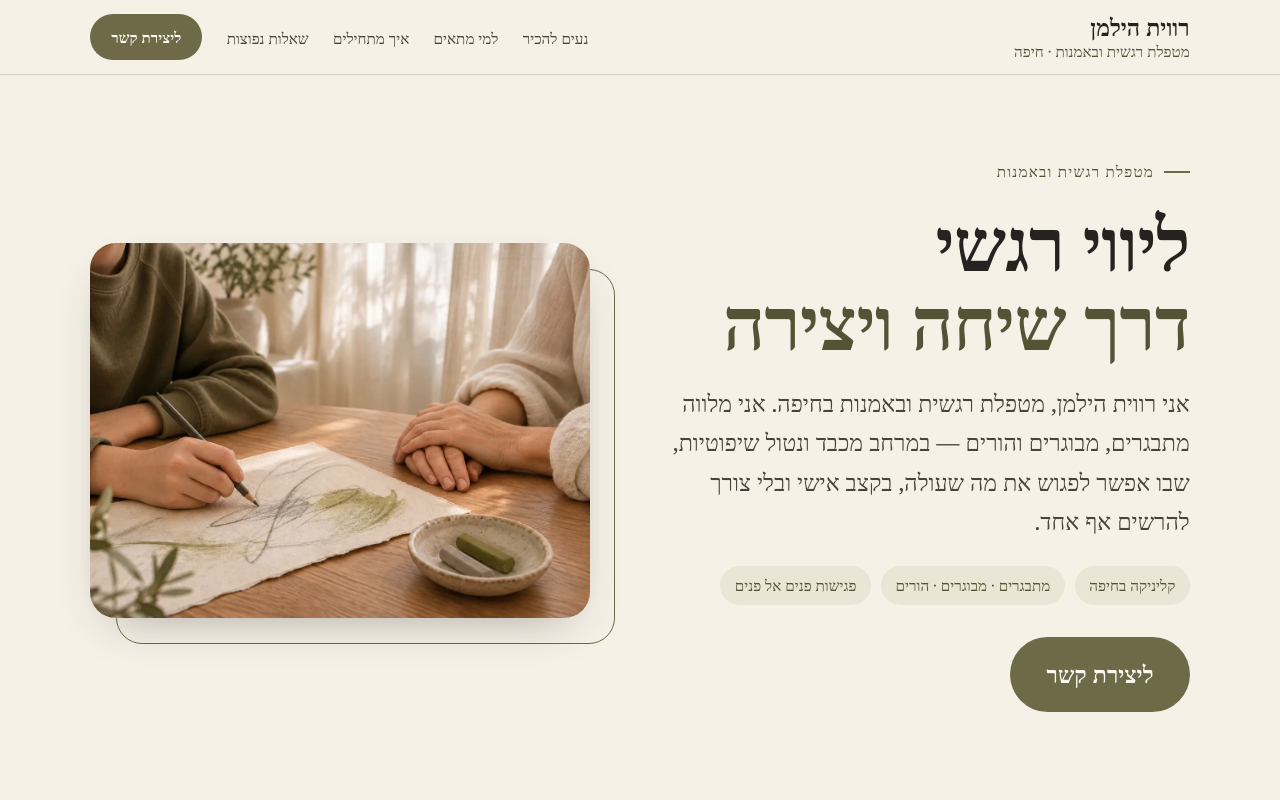
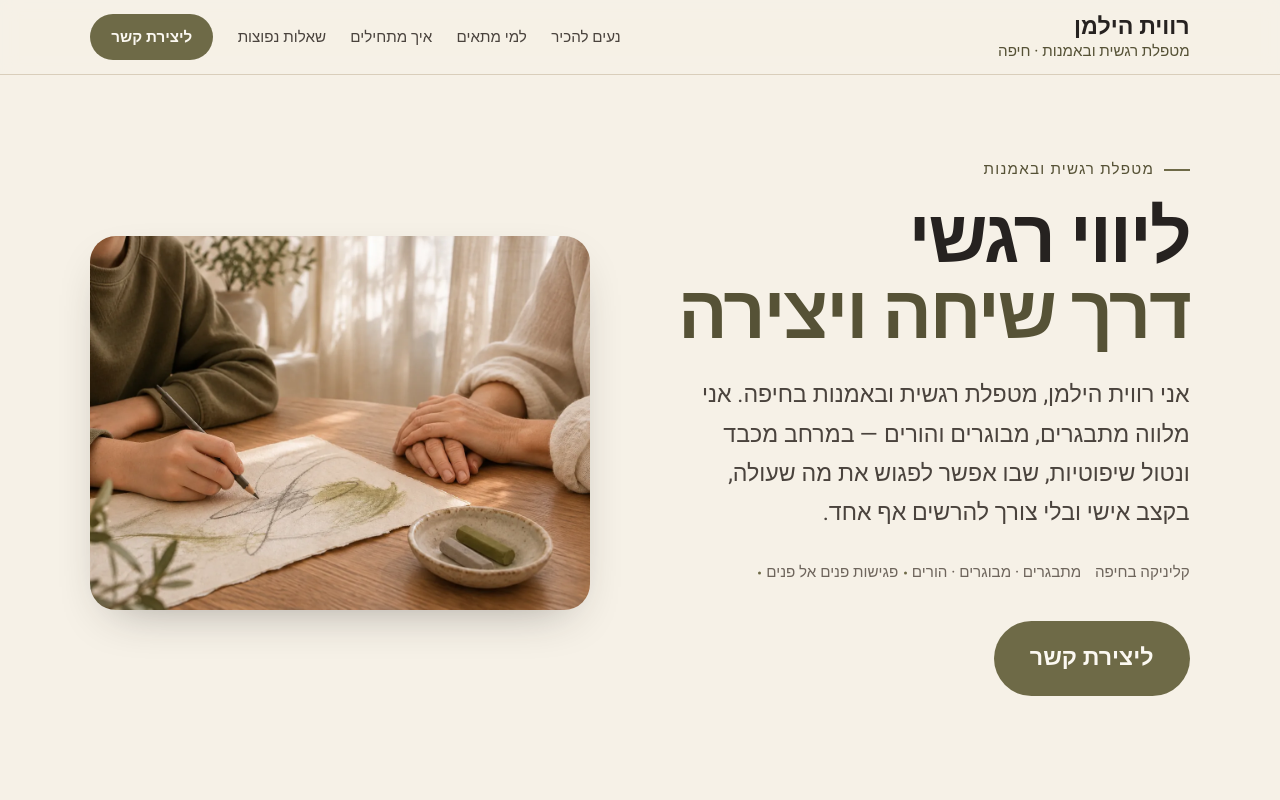
Before and after one commit to shanibar1/ravit-hilman-website, an Astro site: page / in a window 1280 px wide. Shown: the top 800 px of the page. Built offline with nearby package versions, Linux system fonts and the light colour scheme; Astro itself is replaced by a stand-in of ours; a web font is replaced by a local one.

Commit message:
Redesign: modern Hebrew sans (Heebo) + cleaner, typographic layout
- Typography: replace the serif with one modern Hebrew family — Heebo — across
  the whole site (hero, nav, buttons, body, FAQ, footer). Compared Heebo vs Noto
  Sans Hebrew in the real layout and chose Heebo for warmth + reading comfort.
  Hero headline at 800 (strong but measured), tighter heading tracking, Latin
  terms (DBT/ICA/M.A.) and digits render in-family. Removed Frank Ruhl Libre +
  Noto deps.
- Hero: cleaner image treatment (removed the decorative offset frame), confident
  headline, and the meta turned from filled "badges" into a quiet typographic
  line. 4:3 crop keeps the drawing hand + paper visible at every width.
- Process: de-boxed the shadowed step cards into a typographic numbered list with
  dividers (big olive numerals).
- Kept palette (warm ivory / ink / single olive accent), hero image, portrait,
  verified credentials, contact flow, content, and deployment settings.

Verified: build; desktop (1440) + mobile; Heebo renders throughout; RTL; no
horizontal overflow; WhatsApp + phone destinations; nav/anchors.

Co-Authored-By: Claude Opus 4.8 <noreply@anthropic.com>

```diff
--- a/package.json
+++ b/package.json
@@ -12,9 +12,7 @@
     "astro": "astro"
   },
   "dependencies": {
+    "@fontsource/heebo": "^5.1.1",
     "astro": "4.16.18"
-  },
-  "devDependencies": {
-    "@fontsource/frank-ruhl-libre": "5.1.0"
   }
 }
--- a/src/components/Hero.astro
+++ b/src/components/Hero.astro
@@ -32,7 +32,6 @@ const { hero } = site;
         fetchpriority="high"
         decoding="async"
       />
-      <span class="hero-figure-frame" aria-hidden="true"></span>
     </figure>
   </div>
 </section>
@@ -47,8 +46,9 @@ const { hero } = site;
   }
   .hero-title {
     font-size: var(--step-4);
-    font-weight: 700;
-    line-height: 1.08;
+    font-weight: 800;
+    line-height: 1.04;
+    letter-spacing: -0.03em;
     margin: 1.1rem 0 1.4rem;
   }
   .hero-line { display: block; }
@@ -56,51 +56,47 @@ const { hero } = site;
   .hero-intro {
     font-size: var(--step-1);
     color: var(--ink-soft);
-    max-width: 46ch;
+    max-width: 44ch;
     line-height: 1.7;
   }
 
+  /* Quiet typographic meta line (not filled badges) */
   .hero-meta {
     display: flex;
     flex-wrap: wrap;
-    gap: 0.5rem 0.65rem;
-    margin-top: 1.5rem;
-  }
-  .hero-meta li {
+    align-items: center;
+    gap: 0.35rem 0.85rem;
+    margin-top: 1.6rem;
+    color: var(--ink-mute);
     font-size: var(--step--1);
     font-weight: 500;
-    color: var(--olive-deep);
-    background: var(--olive-tint);
-    border-radius: 999px;
-    padding: 0.4rem 0.9rem;
+  }
+  .hero-meta li { position: relative; }
+  .hero-meta li + li::before {
+    content: '';
+    position: absolute;
+    inset-inline-end: -0.52rem;
+    top: 50%;
+    width: 3px; height: 3px;
+    border-radius: 50%;
+    background: var(--olive);
+    transform: translateY(-50%);
   }
 
-  .hero-actions { margin-top: 2rem; }
+  .hero-actions { margin-top: 2.2rem; }
 
-  .hero-figure { position: relative; margin: 0; }
+  .hero-figure { margin: 0; }
   .hero-figure img {
     width: 100%;
-    aspect-ratio: 4 / 3;
+    aspect-ratio: 4 / 3;      /* matches the 1200x900 source — full scene, no crop */
     object-fit: cover;
     border-radius: var(--radius-lg);
     box-shadow: var(--shadow);
-    position: relative;
-    z-index: 2;
-  }
-  .hero-figure-frame {
-    position: absolute;
-    inset-block: 1.6rem -1.6rem;
-    inset-inline-start: -1.6rem;
-    inset-inline-end: 1.6rem;
-    border: 1.5px solid var(--olive);
-    border-radius: var(--radius-lg);
-    z-index: 1;
   }
 
   @media (max-width: 860px) {
     .hero-grid { grid-template-columns: 1fr; }
     .hero-figure { order: -1; max-width: 560px; margin-inline: auto; }
-    .hero-figure-frame { display: none; }
     .hero-title { margin-top: 0.8rem; }
     .hero-intro { max-width: none; }
   }
--- a/src/components/Process.astro
+++ b/src/components/Process.astro
@@ -44,30 +44,26 @@ const { process } = site;
     border-radius: 10px;
   }
 
-  .process-steps { display: grid; gap: 1rem; counter-reset: step; }
+  /* Typographic step list — dividers, not boxes */
+  .process-steps { display: grid; }
   .process-step {
     display: flex;
-    gap: 1.3rem;
-    align-items: flex-start;
-    background: var(--ivory-soft);
-    border-radius: var(--radius-lg);
-    padding: clamp(1.4rem, 1rem + 1.4vw, 2rem);
-    box-shadow: var(--shadow-soft);
+    gap: clamp(1rem, 0.5rem + 1.6vw, 1.8rem);
+    align-items: baseline;
+    padding-block: clamp(1.3rem, 1rem + 1vw, 1.9rem);
+    border-top: 1px solid var(--line);
   }
+  .process-step:first-child { border-top: 0; padding-top: 0; }
   .process-num {
     flex: 0 0 auto;
-    width: 3rem;
-    height: 3rem;
-    display: grid;
-    place-items: center;
-    border-radius: 50%;
-    background: var(--olive);
-    color: var(--ivory-soft);
-    font-family: var(--font-display);
-    font-size: var(--step-1);
-    font-weight: 700;
+    font-size: var(--step-2);
+    font-weight: 800;
+    line-height: 1;
+    color: var(--olive);
+    font-variant-numeric: tabular-nums;
+    min-width: 1.6ch;
   }
-  .process-step-title { font-size: var(--step-1); margin-bottom: 0.35rem; }
+  .process-step-title { font-size: var(--step-1); margin-bottom: 0.3rem; }
   .process-step-body p { color: var(--ink-soft); }
 
   @media (max-width: 820px) {
--- a/src/styles/global.css
+++ b/src/styles/global.css
@@ -20,10 +20,10 @@
   --line:         #D9CEBB;
   --white:        #FFFFFF;
 
-  /* Typography — one family across the whole site. Hierarchy comes from
-     size / weight (400, 500, 700) / spacing, not from a second font. */
-  --font-display: 'Frank Ruhl Libre', Georgia, 'Times New Roman', serif;
-  --font-body:    'Frank Ruhl Libre', Georgia, 'Times New Roman', serif;
+  /* Typography — one modern Hebrew family (Heebo) across the whole site.
+     Hierarchy comes from size / weight (400, 500, 700, 800) / spacing. */
+  --font-display: 'Heebo', system-ui, -apple-system, 'Segoe UI', Arial, sans-serif;
+  --font-body:    'Heebo', system-ui, -apple-system, 'Segoe UI', Arial, sans-serif;
 
   --step--1: clamp(0.84rem, 0.80rem + 0.2vw, 0.95rem);
   --step-0:  clamp(1rem, 0.95rem + 0.3vw, 1.15rem);
@@ -71,9 +71,9 @@ img { height: auto; }
 h1, h2, h3, h4 {
   font-family: var(--font-display);
   font-weight: 700;
-  line-height: 1.15;
+  line-height: 1.12;
   color: var(--ink);
-  letter-spacing: -0.01em;
+  letter-spacing: -0.022em;
   text-wrap: balance;
 }
 
```
Also changed, not shown: src/layouts/Base.astro (+5 -4 lines), 1 other file.
